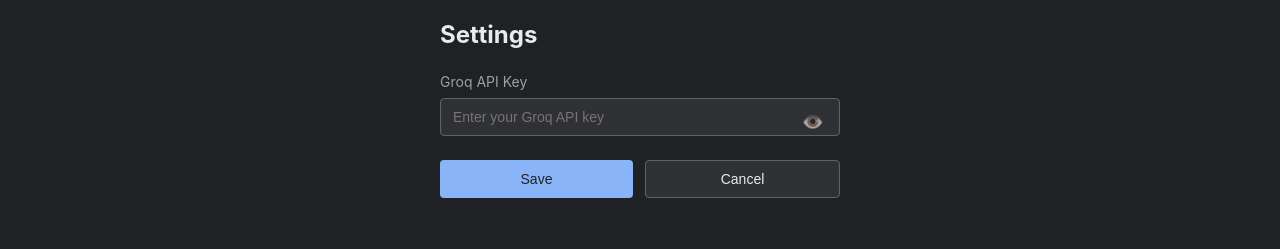
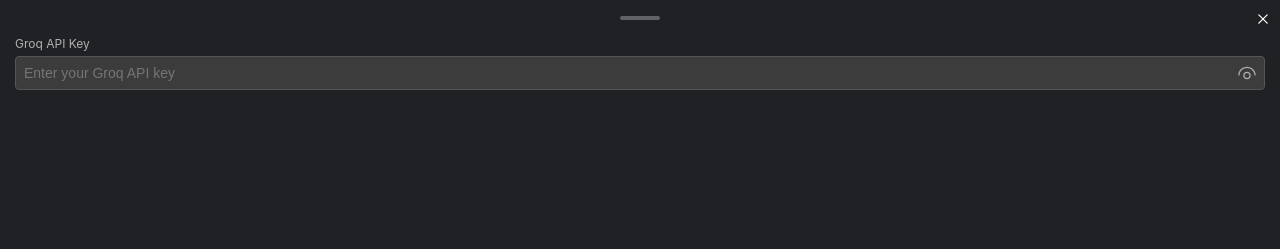
Before and after one commit to 3choff/dictate, an Electron app: page ui/settings/index.html in a window 1280 px wide. Drawn offline with Linux system fonts and the light colour scheme.

Commit message:
fix(settings): improve window close and eye icon behavior
- Fix settings window close button to properly hide window using backend command
- Update eye icon to match Electron app's design with proper hover effects
- Ensure settings are saved before closing the window
- Add null checks for DOM elements to prevent runtime errors
- Fix syntax issues in settings.js
- Update CSS for eye icon hover state to use fill instead of stroke

```diff
--- a/ui/settings/index.html
+++ b/ui/settings/index.html
@@ -2,32 +2,42 @@
 <html>
 <head>
     <meta charset="UTF-8">
-    <title>Settings - Dictate</title>
+    <title>Settings</title>
     <link rel="stylesheet" href="styles.css">
 </head>
 <body>
-    <div class="settings-container">
-        <h1>Settings</h1>
-
+    <div class="top-bar">
+        <div class="drag-indicator-container">
+            <div class="drag-indicator"></div>
+        </div>
+        <div class="close-button" id="close-settings-btn">
+            <svg width="12" height="12" viewBox="0 0 12 12" fill="none" xmlns="http://www.w3.org/2000/svg">
+                <path d="M1 1L11 11M1 11L11 1" stroke="white" stroke-width="1.5" stroke-linecap="round" stroke-linejoin="round"/>
+            </svg>
+        </div>
+    </div>
+    <div class="settings-popup">
         <div class="form-group">
             <label for="groqApiKey">Groq API Key</label>
+            <div class="input-with-eye">
                 <input
                     type="password"
                     id="groqApiKey"
                     placeholder="Enter your Groq API key"
                     autocomplete="off"
                 />
-            <button id="toggleVisibility" class="toggle-btn" type="button">👁️</button>
+                <button id="toggleVisibility" class="eye-toggle" type="button">
+                    <svg viewBox="0 0 16 16" xmlns="http://www.w3.org/2000/svg" fill="#b0b0b0">
+                        <g id="SVGRepo_bgCarrier" stroke-width="0"></g>
+                        <g id="SVGRepo_tracerCarrier" stroke-linecap="round" stroke-linejoin="round"></g>
+                        <g id="SVGRepo_iconCarrier">
+                            <path fill-rule="evenodd" clip-rule="evenodd" d="M1 10c0-3.9 3.1-7 7-7s7 3.1 7 7h-1c0-3.3-2.7-6-6-6s-6 2.7-6 6H1zm4 0c0-1.7 1.3-3 3-3s3 1.3 3 3-1.3 3-3 3-3-1.3-3-3zm1 0c0 1.1.9 2 2 2s2-.9 2-2-.9-2-2-2-2 .9-2 2z"></path>
+                        </g>
+                    </svg>
+                </button>
             </div>
-
-        <div class="button-group">
-            <button id="saveBtn" class="btn btn-primary">Save</button>
-            <button id="cancelBtn" class="btn btn-secondary">Cancel</button>
         </div>
-
-        <div id="status" class="status"></div>
     </div>
-
     <script type="module" src="./settings.js"></script>
 </body>
 </html>
--- a/ui/settings/settings.js
+++ b/ui/settings/settings.js
@@ -1,11 +1,9 @@
 const { invoke } = window.__TAURI__?.core || {};
-const { getCurrent } = window.__TAURI__?.window || {};
+const { getCurrentWindow } = window.__TAURI__?.window || {};
 
 const groqApiKeyInput = document.getElementById('groqApiKey');
 const toggleVisibilityBtn = document.getElementById('toggleVisibility');
-const saveBtn = document.getElementById('saveBtn');
-const cancelBtn = document.getElementById('cancelBtn');
-const statusDiv = document.getElementById('status');
+const closeBtn = document.getElementById('close-settings-btn');
 
 // Load settings on startup
 async function loadSettings() {
@@ -14,11 +12,10 @@
         groqApiKeyInput.value = settings.groq_api_key || '';
     } catch (error) {
         console.error('Failed to load settings:', error);
-        showStatus('Failed to load settings', 'error');
     }
 }
 
-// Save settings
+// Save settings silently
 async function saveSettings() {
     try {
         const settings = {
@@ -26,15 +23,9 @@
         };
 
         await invoke('save_settings', { settings });
-        showStatus('Settings saved successfully!', 'success');
-
-        // Close window after a short delay
-        setTimeout(() => {
-            getCurrent().close();
-        }, 1000);
+        console.log('Settings saved');
     } catch (error) {
         console.error('Failed to save settings:', error);
-        showStatus('Failed to save settings', 'error');
     }
 }
 
@@ -42,31 +33,54 @@
 function togglePasswordVisibility() {
     const type = groqApiKeyInput.type === 'password' ? 'text' : 'password';
     groqApiKeyInput.type = type;
-    toggleVisibilityBtn.textContent = type === 'password' ? '👁️' : '🙈';
 }
 
-// Show status message
-function showStatus(message, type) {
-    statusDiv.textContent = message;
-    statusDiv.className = `status ${type} show`;
-
-    setTimeout(() => {
-        statusDiv.classList.remove('show');
-    }, 3000);
+// Close window and save
+async function closeWindow() {
+    await saveSettings();
+    try {
+        // Use the same toggle command as the main window
+        await invoke('open_settings_window');
+    } catch (error) {
+        console.error('Failed to hide window:', error);
+    }
 }
 
 // Event listeners
-saveBtn.addEventListener('click', saveSettings);
-cancelBtn.addEventListener('click', () => {
-    getCurrent().close();
-});
-toggleVisibilityBtn.addEventListener('click', togglePasswordVisibility);
+if (closeBtn) {
+    closeBtn.addEventListener('click', async (e) => {
+        console.log('Close button clicked');
+        e.preventDefault();
+        e.stopPropagation();
+        await closeWindow();
+    });
+} else {
+    console.error('Close button not found!');
+}
+
+if (toggleVisibilityBtn) {
+    toggleVisibilityBtn.addEventListener('click', togglePasswordVisibility);
+}
 
 // Save on Enter key
-groqApiKeyInput.addEventListener('keypress', (e) => {
-    if (e.key === 'Enter') {
-        saveSettings();
-    }
+if (groqApiKeyInput) {
+    groqApiKeyInput.addEventListener('keypress', async (e) => {
+        if (e.key === 'Enter') {
+            await closeWindow();
+        }
+    });
+
+    // Auto-save when input changes (debounced)
+    let saveTimeout;
+    groqApiKeyInput.addEventListener('input', () => {
+        clearTimeout(saveTimeout);
+        saveTimeout = setTimeout(saveSettings, 500);
+    });
+}
+
+// Save before window closes
+window.addEventListener('beforeunload', async (e) => {
+    await saveSettings();
 });
 
 // Load settings when page loads
--- a/ui/settings/styles.css
+++ b/ui/settings/styles.css
@@ -1,128 +1,113 @@
-* {
+:root {
+    --primary-bg: #202124;
+    --secondary-bg: #3c3c3c;
+    --handle-color: #5f6368;
+    --text-color: white;
+    --label-color: #b0b0b0;
+    --border-color: #555;
+    --accent-color: #00a9ff;
+    --accent-hover: #0087cc;
+}
+
+body {
+    background-color: var(--primary-bg);
+    border-radius: 8px;
+    color: var(--text-color);
+    font-family: -apple-system, BlinkMacSystemFont, "Segoe UI", Roboto, Helvetica, Arial, sans-serif;
     margin: 0;
-    padding: 0;
+}
+
+.top-bar {
+    position: relative;
+    padding: 8px 12px;
+    display: flex;
+    justify-content: flex-end;
+    align-items: center;
+    -webkit-app-region: drag;
+}
+
+.drag-indicator-container {
+    position: absolute;
+    left: 0;
+    right: 0;
+    display: flex;
+    justify-content: center;
+}
+
+.drag-indicator {
+    width: 40px;
+    height: 4px;
+    background-color: var(--handle-color);
+    border-radius: 2px;
+}
+
+.close-button {
+    cursor: pointer;
+    -webkit-app-region: no-drag;
+    z-index: 10;
+}
+
+.close-button svg {
+    width: 10px;
+    height: 10px;
+}
+
+.settings-popup {
+    padding: 0 15px 15px 15px;
+}
+
+.form-group {
+    margin-bottom: 15px;
+}
+
+.form-group label {
+    display: block;
+    margin-bottom: 5px;
+    font-size: 12px;
+    color: var(--label-color);
+}
+
+.form-group select,
+.form-group input {
+    width: 100%;
+    padding: 8px;
+    background-color: var(--secondary-bg);
+    border: 1px solid var(--border-color);
+    border-radius: 4px;
+    color: var(--text-color);
+    font-size: 14px;
     box-sizing: border-box;
 }
 
-body {
-    font-family: -apple-system, BlinkMacSystemFont, 'Segoe UI', sans-serif;
-    background: #202124;
-    color: #e8eaed;
-    padding: 20px;
+.form-group select:focus,
+.form-group input:focus {
+    outline: none;
+    border-color: var(--accent-color);
 }
 
-.settings-container {
-    max-width: 400px;
-    margin: 0 auto;
-}
-
-h1 {
-    font-size: 24px;
-    margin-bottom: 24px;
-    color: #e8eaed;
-}
-
-.form-group {
-    margin-bottom: 20px;
+/* Eye icon inside input (right aligned) */
+.input-with-eye {
     position: relative;
 }
-
-label {
-    display: block;
-    margin-bottom: 8px;
-    font-size: 14px;
-    color: #9aa0a6;
+.input-with-eye input {
+    padding-right: 36px;
 }
-
-input[type="password"],
-input[type="text"] {
-    width: 100%;
-    padding: 10px 40px 10px 12px;
-    background: #303134;
-    border: 1px solid #5f6368;
-    border-radius: 4px;
-    color: #e8eaed;
-    font-size: 14px;
-    outline: none;
-    transition: border-color 0.2s;
-}
-
-input:focus {
-    border-color: #8ab4f8;
-}
-
-.toggle-btn {
+.eye-toggle {
     position: absolute;
     right: 8px;
-    top: 34px;
+    top: 50%;
+    transform: translateY(-50%);
     background: transparent;
     border: none;
+    padding: 0;
+    margin: 0;
     cursor: pointer;
-    font-size: 18px;
-    padding: 4px 8px;
-    opacity: 0.6;
-    transition: opacity 0.2s;
+    height: 20px;
+    width: 20px;
+    display: flex;
+    align-items: center;
+    justify-content: center;
 }
-
-.toggle-btn:hover {
-    opacity: 1;
+.eye-toggle:hover svg path {
+    fill: var(--text-color);
 }
-
-.button-group {
-    display: flex;
-    gap: 12px;
-    margin-top: 24px;
-}
-
-.btn {
-    flex: 1;
-    padding: 10px 20px;
-    border: none;
-    border-radius: 4px;
-    font-size: 14px;
-    cursor: pointer;
-    transition: all 0.2s;
-}
-
-.btn-primary {
-    background: #8ab4f8;
-    color: #202124;
-}
-
-.btn-primary:hover {
-    background: #aac7fa;
-}
-
-.btn-secondary {
-    background: #303134;
-    color: #e8eaed;
-    border: 1px solid #5f6368;
-}
-
-.btn-secondary:hover {
-    background: #3c4043;
-}
-
-.status {
-    margin-top: 16px;
-    padding: 8px 12px;
-    border-radius: 4px;
-    font-size: 13px;
-    text-align: center;
-    opacity: 0;
-    transition: opacity 0.3s;
-}
-
-.status.show {
-    opacity: 1;
-}
-
-.status.success {
-    background: rgba(138, 180, 248, 0.2);
-    color: #8ab4f8;
-}
-
-.status.error {
-    background: rgba(242, 139, 130, 0.2);
-    color: #f28b82;
-}
```
Also changed, not shown: ui/main/main.js (+16 -2 lines), 2 other files. Lines whose indentation alone changed are shown as unchanged.
